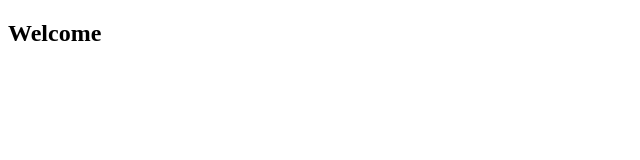
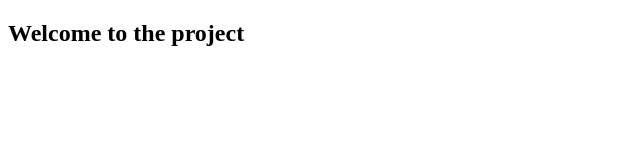
Before and after one commit to appledg/AzureWebapp, a plain HTML site: page index.html in a window 1280 px wide. Shown: the whole page, without its empty margins (0-640 px from the left). Drawn offline with Linux system fonts and the light colour scheme.

Commit message:
Updated message

```diff
--- a/index.html
+++ b/index.html
@@ -5,7 +5,7 @@
     <title>Simple Azure application</title>
 </head>
 <body>
-<h2>Welcome</h2>
+<h2>Welcome to the project</h2>
 
 </body>
 </html>
```
